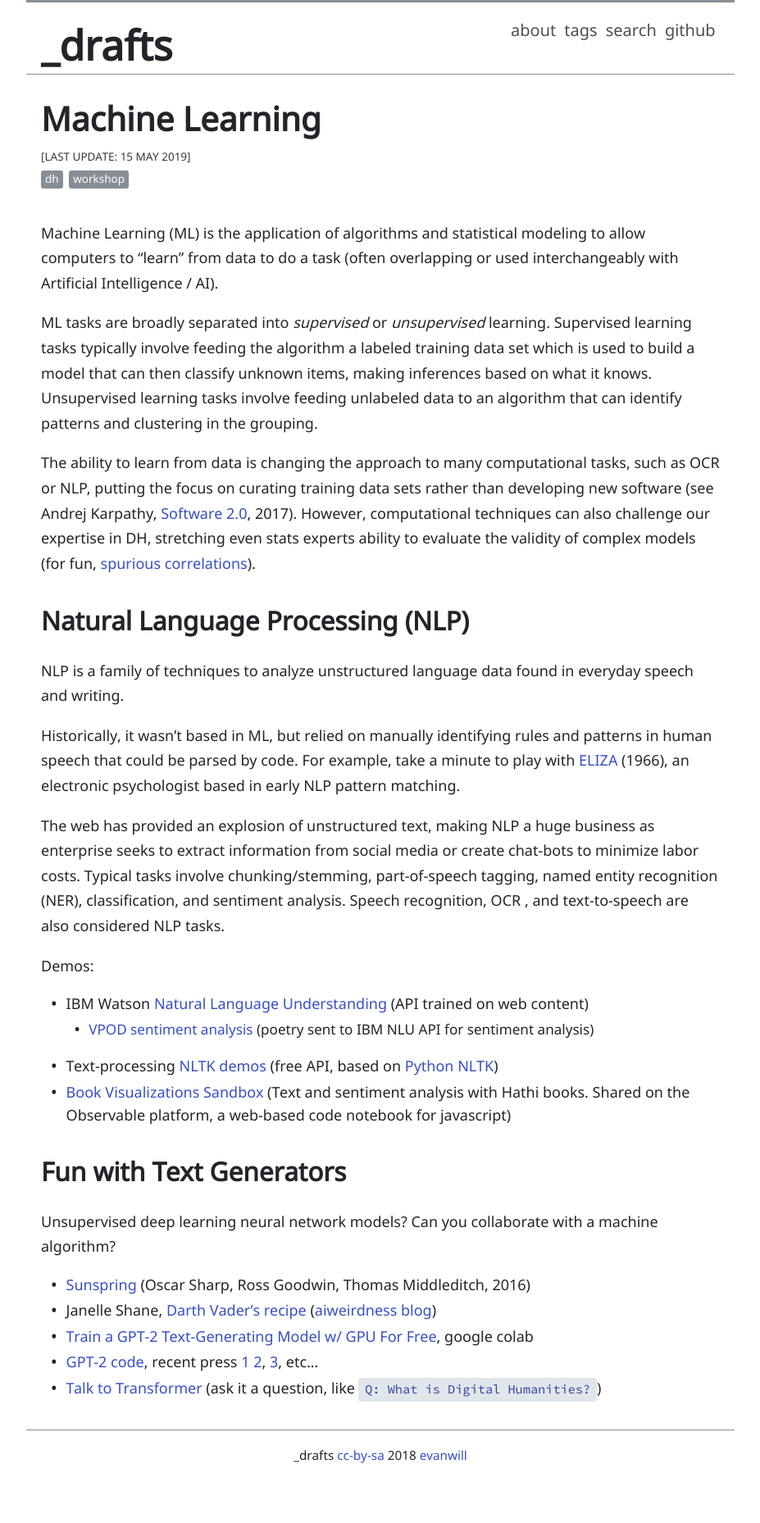
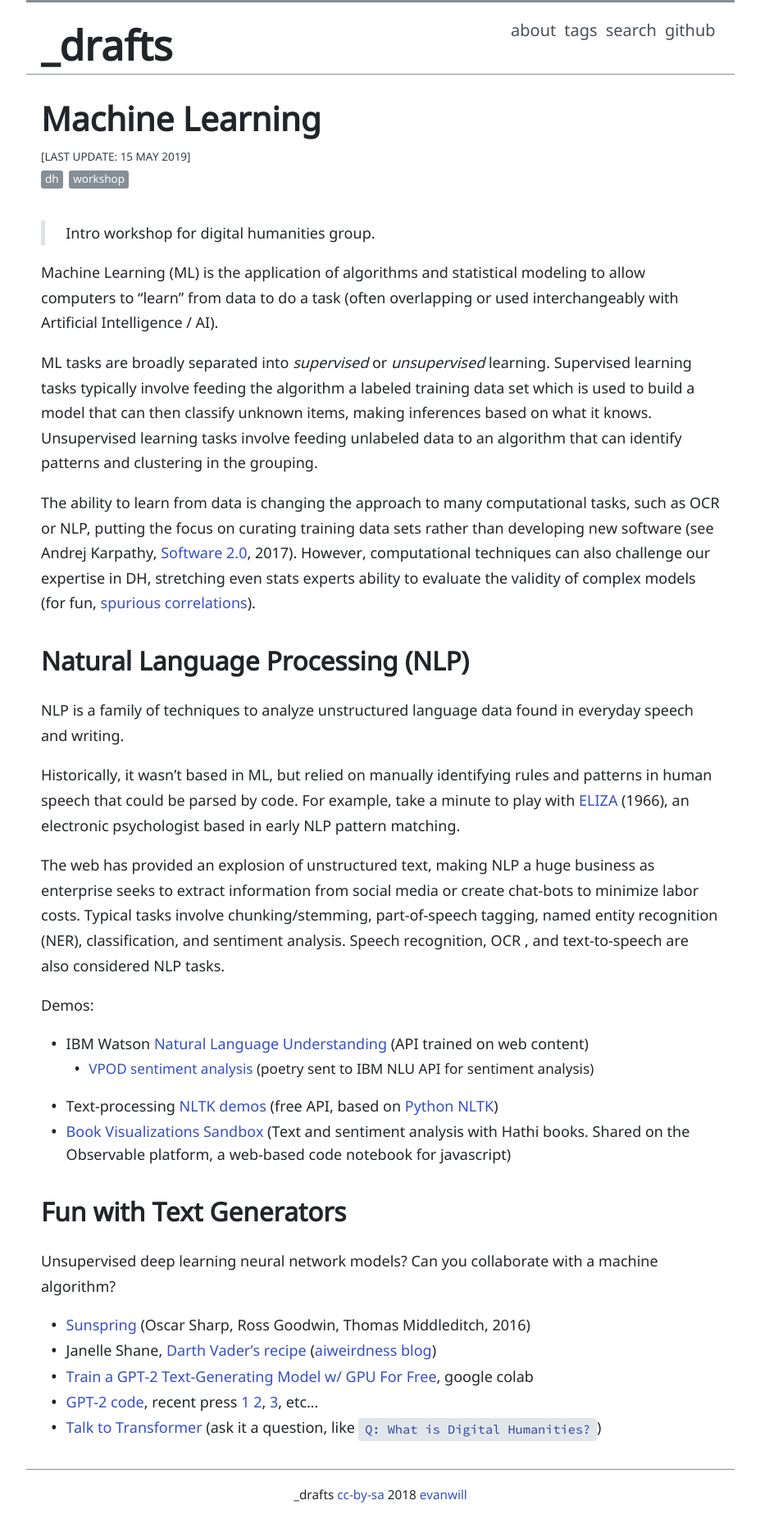
Before and after one commit to evanwill/_drafts, a Jekyll site: the page built from _notes/ml_dh.md, in a window 1280 px wide. Shown: the whole page at 82% size, without its empty margins (176-1103 px from the left). Built offline with Jekyll 4.4.1, drawn with Linux system fonts in a browser that asks for light colours; before the commit the page ends 1810 px from its top, so only the background shows below that.

Commit message:
update ml

```diff
--- a/_notes/ml_dh.md
+++ b/_notes/ml_dh.md
@@ -4,6 +4,8 @@ layout: post
 tags: [dh, workshop]
 date: 2019-05-15
 ---
+
+> Intro workshop for digital humanities group.
 
 Machine Learning (ML) is the application of algorithms and statistical modeling to allow computers to "learn" from data to do a task (often overlapping or used interchangeably with Artificial Intelligence / AI).
 
```
